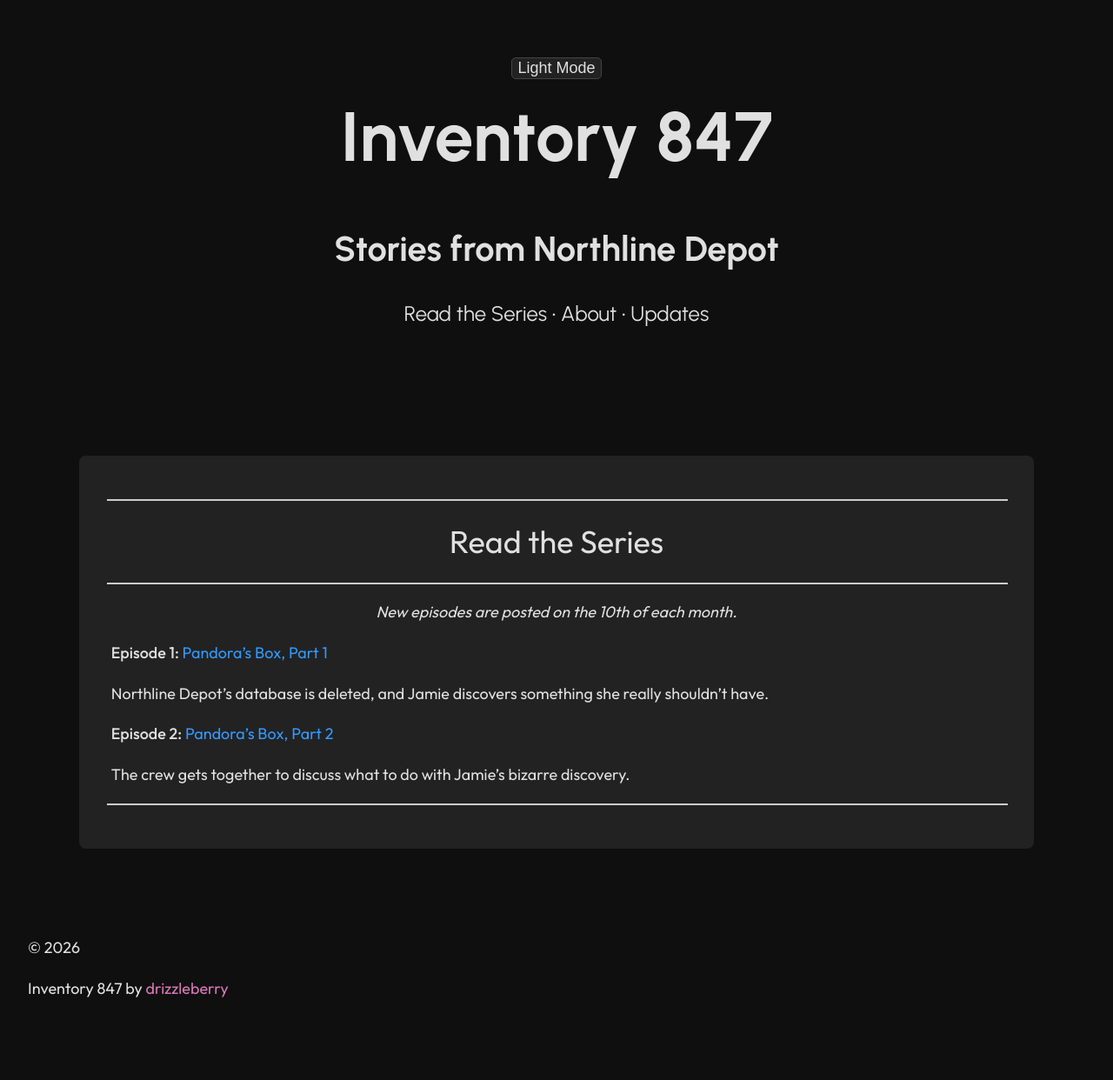
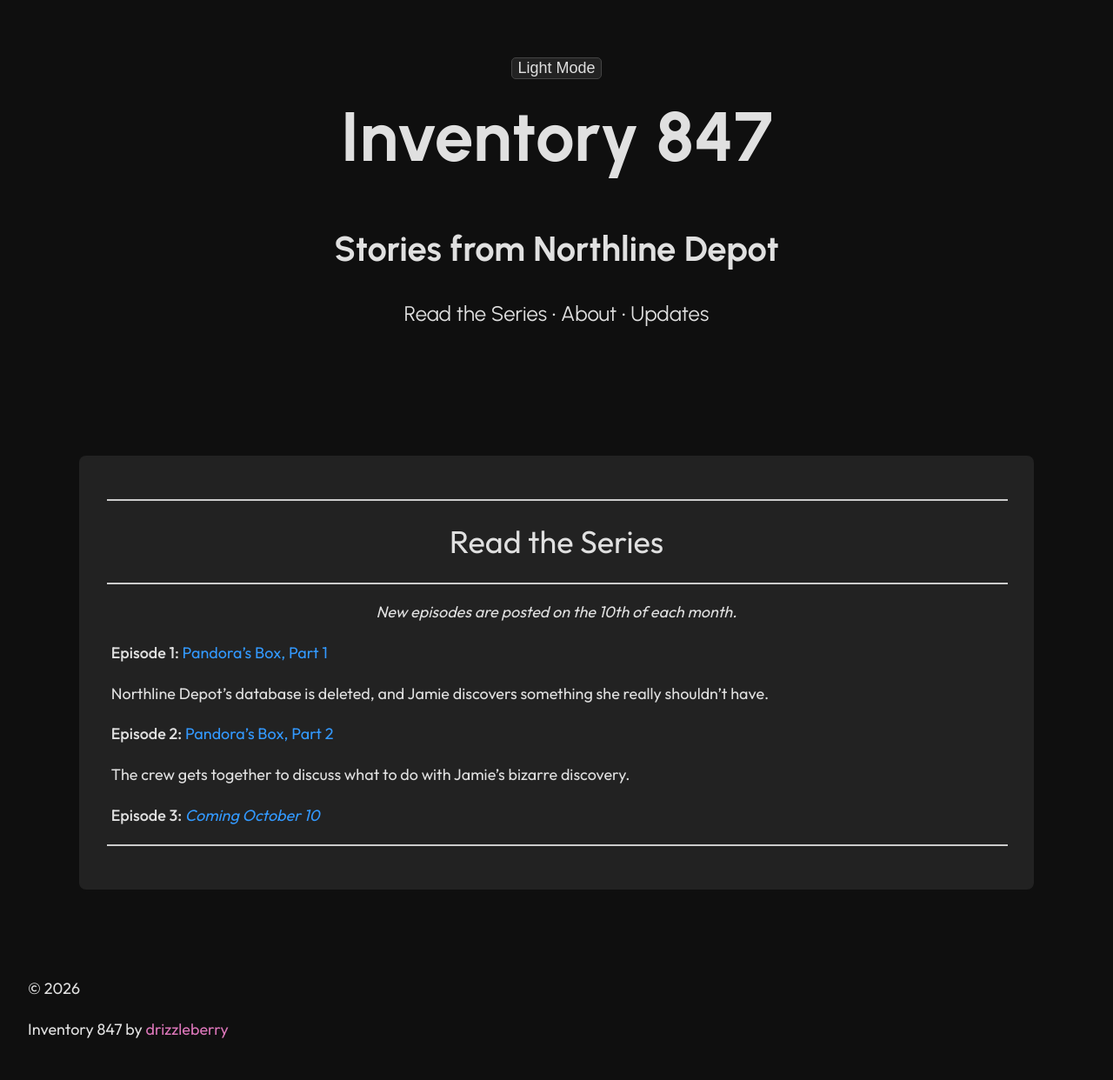
Before and after one commit to drizzleberry/drizzleberry.github.io, a Jekyll site: the page built from index.md, in a window 1280 px wide. Shown: the whole page at 87% size. Built offline with Jekyll 4.4.1, drawn with Linux system fonts in a browser that asks for light colours; before the commit the page ends 1196 px from its top, so only the background shows below that.

Commit message:
Update index.md

```diff
--- a/index.md
+++ b/index.md
@@ -8,7 +8,8 @@ title: Read the Series
 
 Northline Depot's database is deleted, and Jamie discovers something she really shouldn't have.
 
-
 **Episode 2:** [Pandora's Box, Part 2](/2/)
 
 The crew gets together to discuss what to do with Jamie's bizarre discovery.
+
+**Episode 3:** [*Coming October 10*](/)
```
